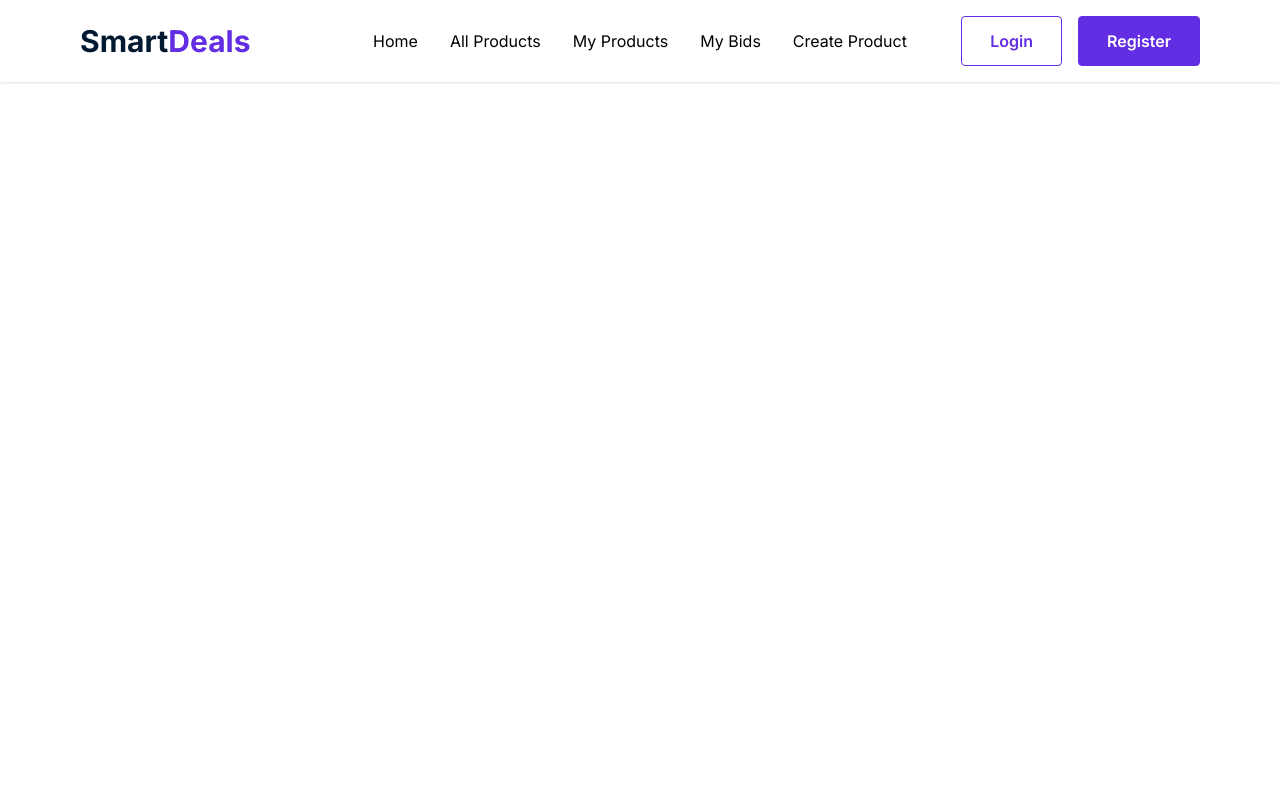
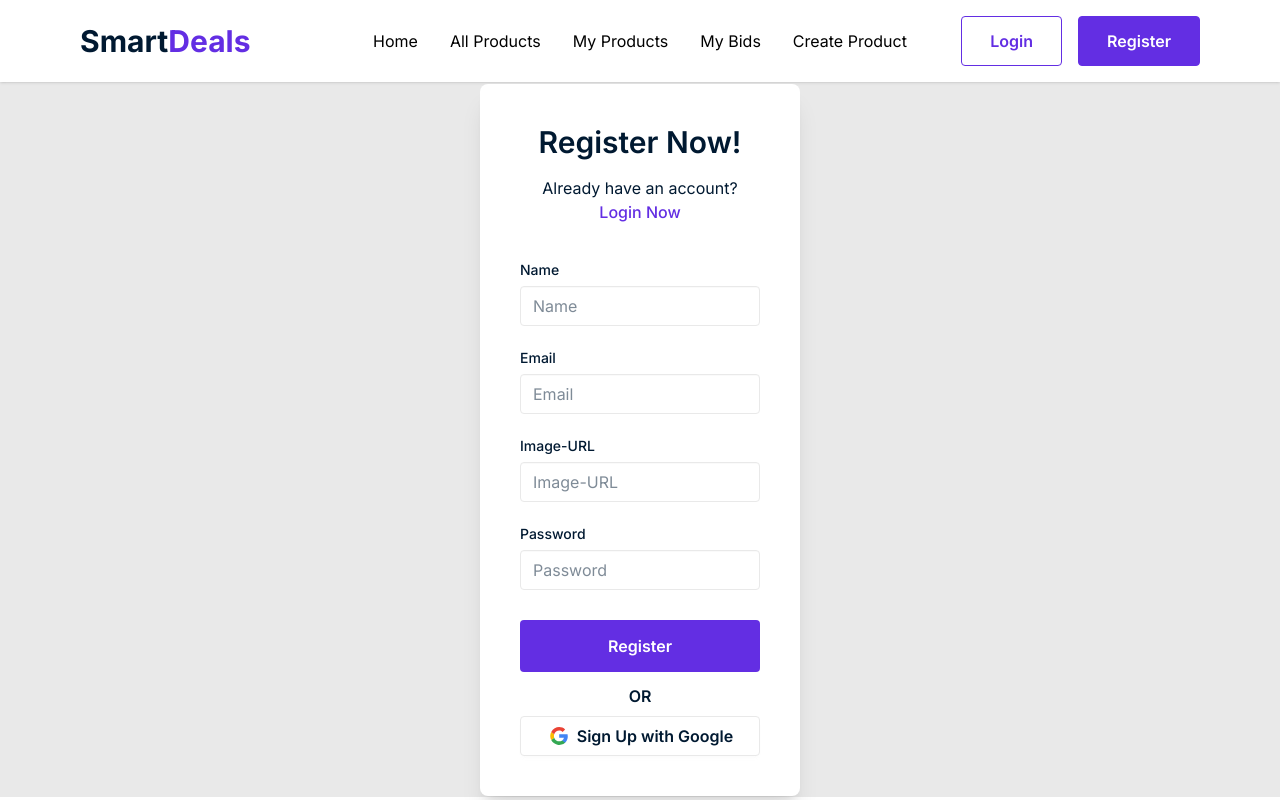
Before and after one commit to sh4aadman/Smart-Deals, a React (Vite) app in the folder Smart-Deals-Client/: page /auth/register in a window 1280 px wide. Built offline with nearby package versions, Linux system fonts and the light colour scheme.

Commit message:
register created

```diff
--- a/Smart-Deals-Client/src/features/auth/Login/Login.jsx
+++ b/Smart-Deals-Client/src/features/auth/Login/Login.jsx
@@ -20,7 +20,8 @@ function Login() {
             </label>
             <input
               type="email"
-              className="input outline-0 py-2 w-full border-accent text-base focus:border-secondary placeholder:text-base placeholder:leading-6"
+              name="email"
+              className="input outline-0 py-2 w-full border-accent text-base focus:border-secondary placeholder:text-base placeholder:text-primary placeholder:opacity-50 placeholder:leading-6"
               placeholder="Email"
             />
             <label className="label mt-4 font-medium text-sm text-primary leading-5">
@@ -28,7 +29,8 @@ function Login() {
             </label>
             <input
               type="password"
-              className="input outline-0 py-2 w-full border-accent text-base focus:border-secondary placeholder:text-base placeholder:leading-6"
+              name="password"
+              className="input outline-0 py-2 w-full border-accent text-base focus:border-secondary placeholder:text-base placeholder:text-primary placeholder:opacity-50 placeholder:leading-6"
               placeholder="Password"
             />
             <section className="mt-1.5">
@@ -41,7 +43,9 @@ function Login() {
             </button>
           </fieldset>
           <section>
-            <p className="font-semibold text-base text-primary text-center">OR</p>
+            <p className="font-semibold text-base text-primary text-center">
+              OR
+            </p>
           </section>
           <button className="btn py-4 bg-white font-semibold text-base text-primary border-accent">
             <svg
--- a/Smart-Deals-Client/src/features/auth/Register/Register.jsx
+++ b/Smart-Deals-Client/src/features/auth/Register/Register.jsx
@@ -1,5 +1,99 @@
+import { Link } from "react-router";
+
 function Register() {
-  return <div></div>;
+  return (
+    <section className="bg-accent h-[calc(100vh-85px)] flex justify-center items-center">
+      <section className="card bg-white w-1/4 shrink-0 shadow-xl">
+        <section className="card-body p-10">
+          <h1 className="font-semibold text-3xl text-primary text-center">
+            Register Now!
+          </h1>
+          <p className="mt-2 mb-6 leading-6 text-primary text-base text-center">
+            Already have an account?{" "}
+            <Link className="font-medium text-secondary" to={"/auth/login"}>
+              Login Now
+            </Link>
+          </p>
+          <fieldset className="fieldset">
+            <label className="label font-medium text-sm text-primary leading-5">
+              Name
+            </label>
+            <input
+              type="text"
+              name="name"
+              className="input outline-0 py-2 w-full border-accent text-base focus:border-secondary placeholder:text-base placeholder:text-primary placeholder:opacity-50 placeholder:leading-6"
+              placeholder="Name"
+            />
+            <label className="label mt-4 font-medium text-sm text-primary leading-5">
+              Email
+            </label>
+            <input
+              type="email"
+              name="email"
+              className="input outline-0 py-2 w-full border-accent text-base focus:border-secondary placeholder:text-base placeholder:text-primary placeholder:opacity-50 placeholder:leading-6"
+              placeholder="Email"
+            />
+            <label className="label mt-4 font-medium text-sm text-primary leading-5">
+              Image-URL
+            </label>
+            <input
+              type="url"
+              name="image-url"
+              className="input outline-0 py-2 w-full border-accent text-base focus:border-secondary placeholder:text-base placeholder:text-primary placeholder:opacity-50 placeholder:leading-6"
+              placeholder="Image-URL"
+            />
+            <label className="label mt-4 font-medium text-sm text-primary leading-5">
+              Password
+            </label>
+            <input
+              type="password"
+              name="password"
+              className="input outline-0 py-2 w-full border-accent text-base focus:border-secondary placeholder:text-base placeholder:text-primary placeholder:opacity-50 placeholder:leading-6"
+              placeholder="Password"
+            />
+            <button className="mt-6 py-3.5 bg-secondary rounded-sm font-semibold text-base text-white cursor-pointer">
+              Register
+            </button>
+          </fieldset>
+          <section>
+            <p className="font-semibold text-base text-primary text-center">
+              OR
+            </p>
+          </section>
+          <button className="btn py-4 bg-white font-semibold text-base text-primary border-accent">
+            <svg
+              aria-label="Google logo"
+              width="24"
+              height="24"
+              xmlns="http://www.w3.org/2000/svg"
+              viewBox="0 0 512 512"
+            >
+              <g>
+                <path d="m0 0H512V512H0" fill="#fff"></path>
+                <path
+                  fill="#34a853"
+                  d="M153 292c30 82 118 95 171 60h62v48A192 192 0 0190 341"
+                ></path>
+                <path
+                  fill="#4285f4"
+                  d="m386 400a140 175 0 0053-179H260v74h102q-7 37-38 57"
+                ></path>
+                <path
+                  fill="#fbbc02"
+                  d="m90 341a208 200 0 010-171l63 49q-12 37 0 73"
+                ></path>
+                <path
+                  fill="#ea4335"
+                  d="m153 219c22-69 116-109 179-50l55-54c-78-75-230-72-297 55"
+                ></path>
+              </g>
+            </svg>
+            Sign Up with Google
+          </button>
+        </section>
+      </section>
+    </section>
+  );
 }
 
 export default Register;
```
